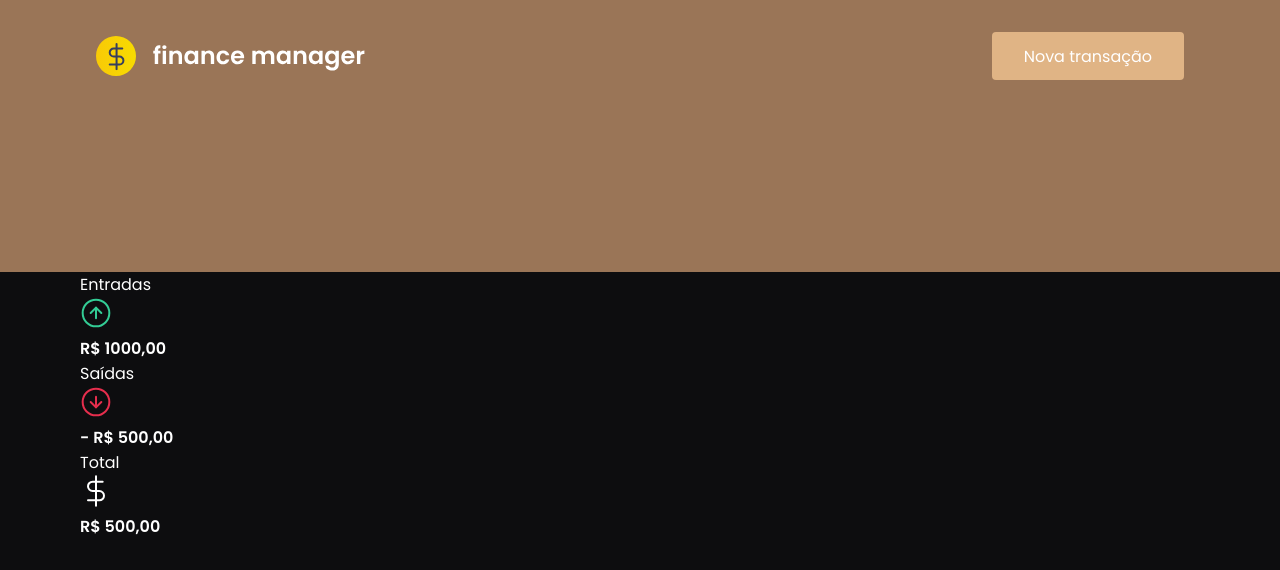
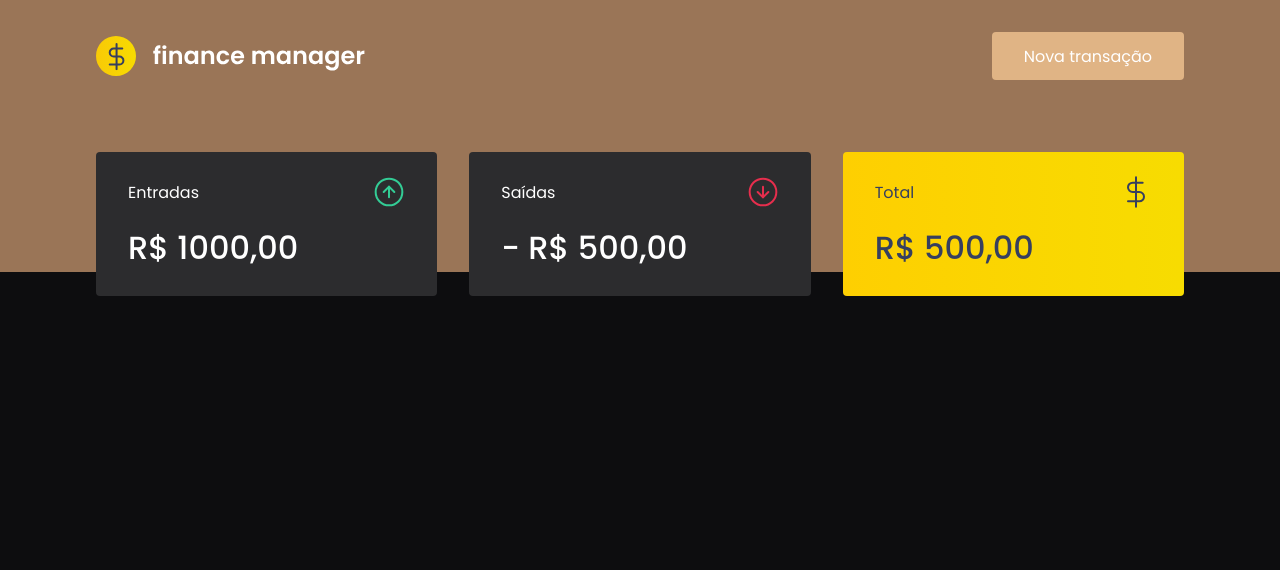
Before and after one commit to allyson7/fin-manager, a React (Create React App) app: page / in a window 1280 px wide. Shown: the top 570 px of the page. Built offline with nearby package versions, Linux system fonts and the light colour scheme.

Commit message:
:sparkles: Finished dashboard, changed total img color

```diff
--- a/public/index.html
+++ b/public/index.html
@@ -9,7 +9,7 @@
     <link rel="shortcut icon" href="favicon.ico" type="image/x-icon" />
 
     <link
-      href="https://fonts.googleapis.com/css2?family=Poppins:wght@400;600&display=swap"
+      href="https://fonts.googleapis.com/css2?family=Poppins:wght@400;500;600&display=swap"
       rel="stylesheet"
     />
 
--- a/src/components/Dashboard/style.ts
+++ b/src/components/Dashboard/style.ts
@@ -3,5 +3,5 @@
 export const Container = styled.main`
   max-width: 1120px;
   margin: 0 auto;
-  padding: 2.5rem 1rems;
+  padding: 2.5rem 1rem;
 `
--- a/src/components/Summary/index.tsx
+++ b/src/components/Summary/index.tsx
@@ -20,7 +20,7 @@
         </header>
         <strong>- R$ 500,00</strong>
       </div>
-      <div>
+      <div className="highlight-background">
         <header>
           <p>Total</p>
           <img src={totalImg} alt="Total" />
--- a/src/components/Summary/style.ts
+++ b/src/components/Summary/style.ts
@@ -1,5 +1,33 @@
 import styled from "styled-components";
 
 export const Container = styled.div`
+  display: grid;
+  grid-template-columns: repeat(3, 1fr);
+  gap: 2rem;
+  margin-top: -10rem;
 
+  div {
+    background: var(--gray-light);
+    padding: 1.5rem 2rem;
+    border-radius: 0.25rem;
+
+    header {
+      display: flex;
+      align-items: center;
+      justify-content: space-between;
+    }
+
+    strong {
+      display: block;
+      margin-top: 1rem;
+      font-size: 2rem;
+      font-weight: 500;
+      line-height: 3rem;
+    }
+
+    &.highlight-background {
+      background: var(--yellow-gradient);
+      color: var(--text-title);
+    }
+  }
 `
```
Also changed, not shown: src/assets/total.svg.
